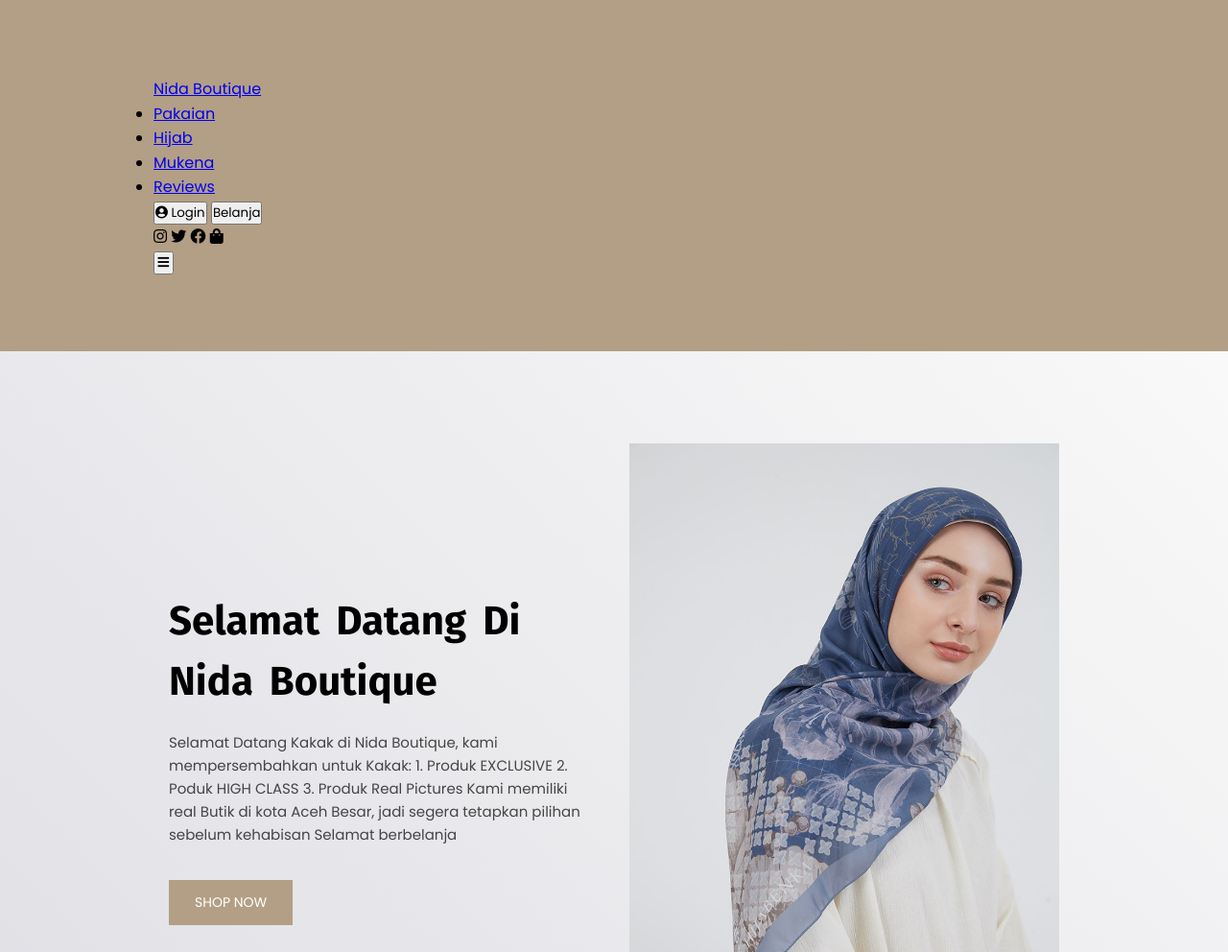
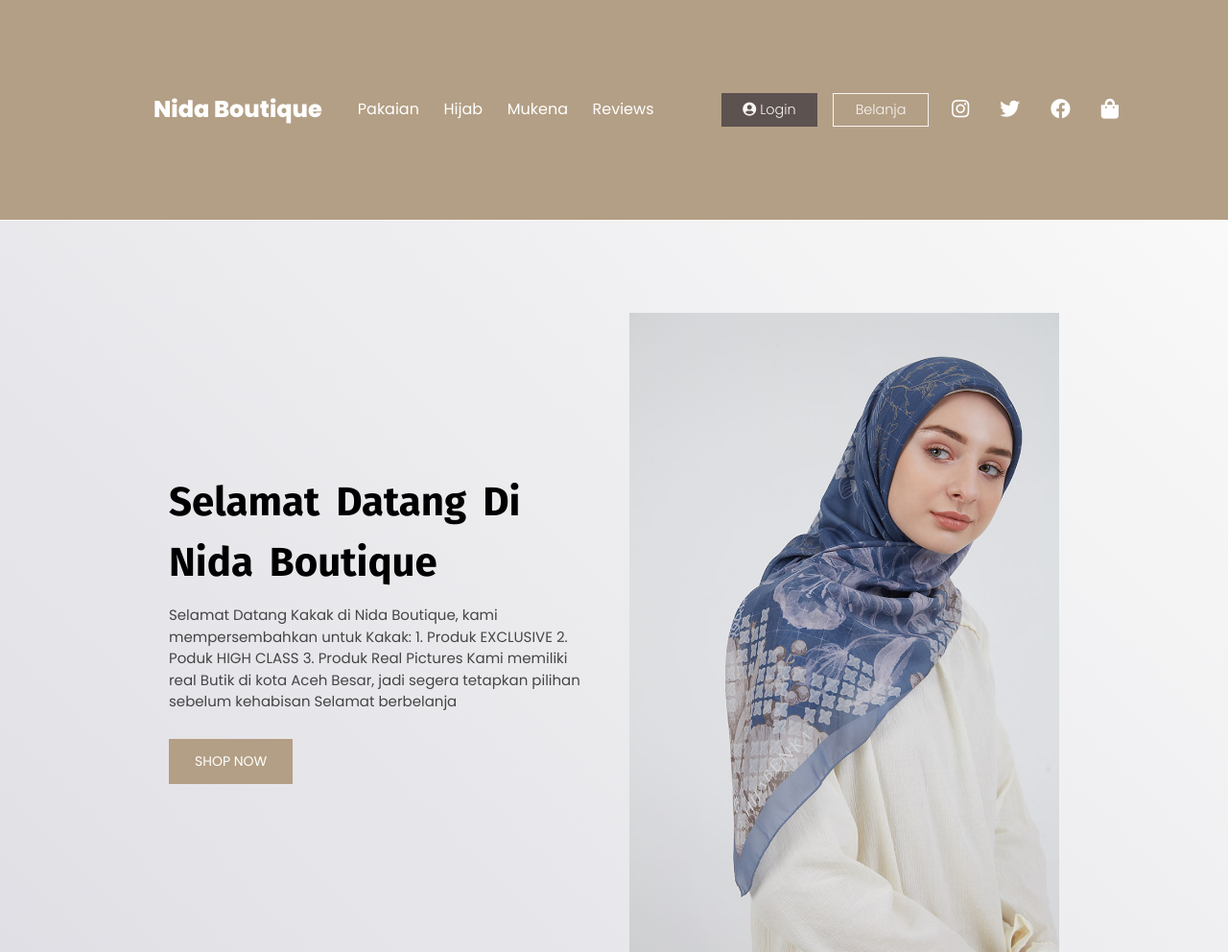
Before and after one commit to ATM101/NidaBoutique, a plain HTML site: page index.html in a window 1280 px wide. Shown: the top 992 px of the page at 96% size. Drawn offline with Linux system fonts and the light colour scheme; a script that the page names is missing; a web font is replaced by a local one.

Commit message:
Update style.css

```diff
--- a/style.css
+++ b/style.css
@@ -4,6 +4,9 @@
     --blackRussian: #b39f85;
     --greyWhite: #f9f9f9;
     --pacificBlue: #fff7e9;
+    --emperor: #534a4b;
+    --brown: #cc876e;
+    --transition: all 0.5s ease-in-out;
 }
 *{
     box-sizing: border-box;
@@ -12,7 +15,8 @@
     font-family: 'Poppins', sans-serif;
 }
 body{
-    line-height: 1.6;
+    line-height: 1.5;
+    position: relative;
 }
 
 
@@ -21,11 +25,27 @@ img{
     width: 100%;
     display: block;
 }
+a{
+    color: #000;
+    text-decoration: none;
+}
+ul li{
+    list-style-type: none;
+}
+button{
+    outline: 0;
+    cursor: pointer;
+}
 .container{
-    padding: 5rem 1rem;
+    padding: 4rem 0rem;
+}
+.center{
+    display: flex;
+    justify-content: center;
+    align-items: center;
 }
 .text{
-    padding: 10px 0;
+    padding: 2px 0;
     font-size: 15px;
     font-weight: 400;
     opacity: 0.7;
@@ -41,27 +61,81 @@ img{
     cursor: pointer;
     transition: all 0.5s ease-in-out;
 }
-.btn:hover{
-    color: var(--pacificBlue);
-}
 
 /* header */
 .header{
     min-height: 100vh;
     background: var(--blackRussian);
-    display: flex;
     flex-direction: column;
     justify-content: stretch;
 }
-.head-top{
-    color: #fff;
+.navbar{
     display: flex;
     justify-content: space-between;
     align-items: center;
+    padding: 1rem 0;
+    border-bottom: 1px solid #fff;
+}
+.navbar-brand{
+    font-size: 1.2rem;
+    font-weight: 800;
+    color: #fff;
+}
+.navbar-toggler{
+    z-index: 1000;
+    padding: 0.2rem 0.4rem;
+    font-size: 1.6rem;
+    border: none;
+    background: none;
+    color: #fff;
+    transition: var(--transition);
+}
+.navbar-toggler:hover{
+    color: var(--brown);
+}
+.nav-btns, .nav-icons{
+    display: none;
+}
+.navbar-collapse{
+    z-index: 999;
+    position: absolute;
+    top: 0;
+    right: 0;
+    background: #000;
+    height: 100%;
+    width: 0;
+    overflow: hidden;
+    transition: var(--transition);
+}
+.nav-item{
+    margin: 0.7rem 0;
+    padding: 1rem 0;
+    text-align: center;
+}
+.nav-link{
+    color: var(--brown);
+    text-transform: uppercase;
+    letter-spacing: 3px;
+    font-size: 1.3rem;
+    transition: var(--transition);
+}
+.nav-link:hover{
+    text-shadow: 0 0 4px #fff;
+    color: #fff;
+}
+.navbar-nav{
+    margin-top: 7rem!important;
     width: 90vw;
     margin: 0 auto;
-    padding: 18px 0;
 }
+
+/***************/
+.showNav{
+    width: 100%;
+}
+/****************/
+
+
 .head-body{
     flex: 1;
     background: var(--greyWhite);
@@ -475,3 +549,141 @@ img{
         right: -75px;
     }
 }
+
+@media screen and (min-width: 992px)
+{
+    .navbar-toggler{
+        display: none;
+    }
+    .nav-btns{
+        display: flex;
+    }
+    .nav-btns button{
+        display: inline-block;
+        font-size: 0.9rem;
+        font-weight: 300;
+        opacity: 0.9;
+        padding: 0.4rem 0;
+        border-width: 0.5px;
+        border-style: solid;
+        margin: 0 0.5rem;
+        width: 100px;
+        transition: var(--transition);
+    }
+    .nav-btns button:hover{
+        opacity: 1;
+    }
+    .nav-btns button:first-child{
+        border-color: var(--emperor);
+        background: var(--emperor);
+        color: #fff;
+    }
+    .nav-btns button:first-child:hover{
+        border-color: #fff;
+        background: transparent;
+    }
+    .nav-btns button:last-child{
+        border-color: #fff;
+        background: transparent;
+        color: #fff;
+    }
+    .nav-btns button:last-child:hover{
+        border-color: var(--emperor);
+        background: var(--emperor);
+    }
+    .navbar-extra-content{
+        flex: 1 0 30%;
+        display: flex;
+        justify-content: flex-end;
+        align-items: center;
+        padding: 1rem 0;
+    }
+    .navbar-collapse{
+        position: relative;
+        width: 100%;
+        background: transparent;
+        flex: 0 0 40%;
+    }
+    .navbar-nav{
+        display: flex;
+        margin: 0!important;
+    }
+    .nav-item{
+        padding: 0;
+        margin: 0 0.8rem;
+    }
+    .nav-link{
+        font-size: 1rem;
+        letter-spacing: normal;
+        text-transform: capitalize;
+        color: #fff;
+    }
+    .nav-link:hover{
+        text-shadow: none;
+        color: var(--brown);
+    }
+    .navbar-brand{
+        flex: 0 0 200px;
+    }
+    .header-banner div{
+        width: 70%;
+        margin: 0 auto;
+    }
+    .product-item-wrapper{
+        display: grid;
+        grid-template-columns: repeat(2, 1fr);
+        grid-gap: 6rem;
+    }
+    .product-item:last-of-type{
+        margin-top: 2rem;
+    }
+}
+
+@media screen and (min-width: 500px)
+{
+    .navbar-brand{
+        font-size: 1.5rem;
+    }
+    .nav-icons{
+        display: flex;
+    }
+    .nav-icons span{
+        color: #fff;
+        font-size: 1.3rem;
+        padding: 0.5rem 1rem;
+        cursor: pointer;
+        transition: var(--transition);
+    }
+    .nav-icons span:hover{
+        opacity: 0.8;
+    }
+    .header-banner{
+        text-align: left;
+    }
+    .header-banner h3{
+        font-size: 1.3rem;
+    }
+    .header-banner-title{
+        font-size: 4rem;
+    }
+    .product-item img{
+        width: 200px;
+    }
+    .product-item .text{
+        width: 60%;
+    }
+    .review-item .text{
+        font-size: 1.5rem;
+    }
+    .review-item h3{
+        font-size: 1.3rem;
+    }
+    .newsletter .btn-trans, .form-control{
+        width: 70%;
+    }
+}
+/******* animation & transition stopper ****/
+.resize-animation-stopper *{
+    animation: none!important;
+    transition: none!important;
+}
```
